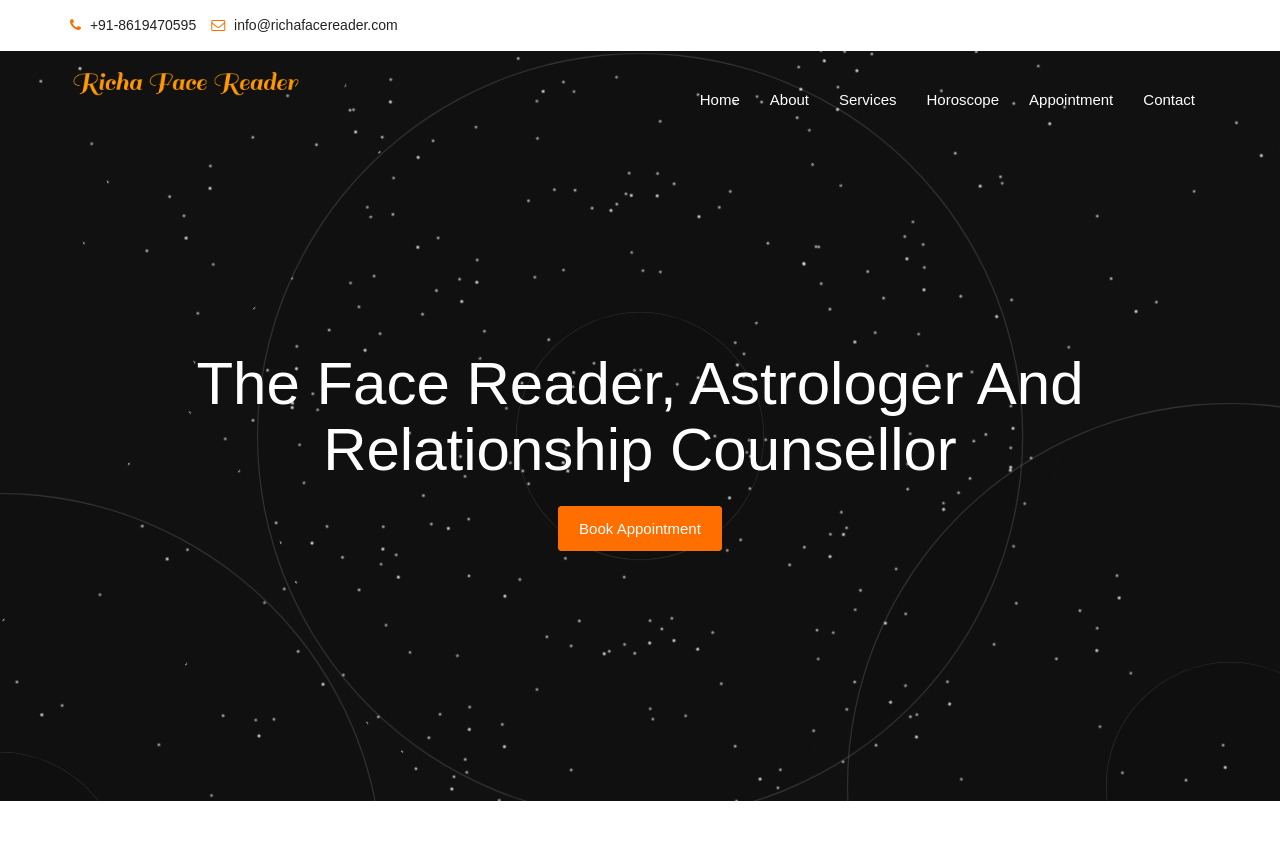
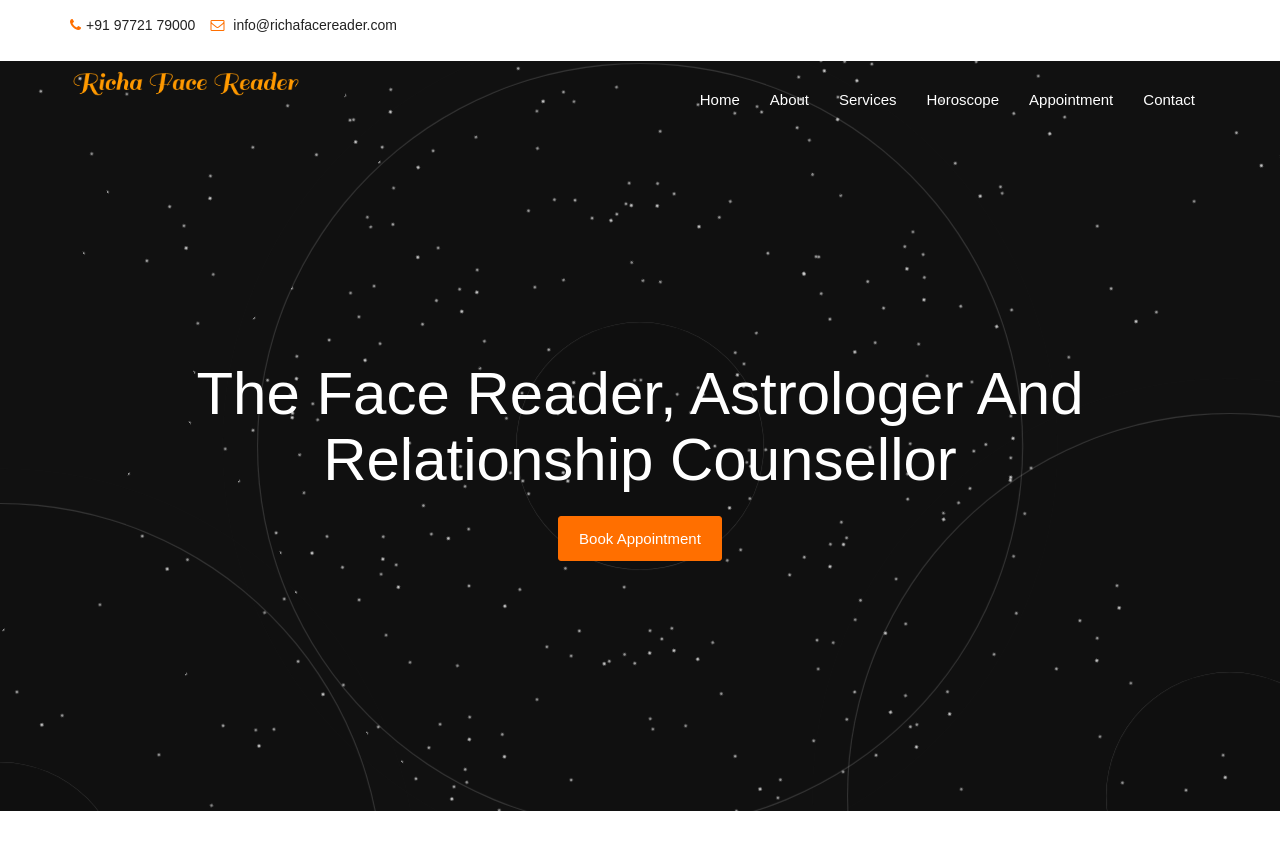
Before and after one commit to richafacereader/richafacereader.github.io, a plain HTML site: page index.html in a window 1280 px wide. Shown: the top 867 px of the page. Drawn offline with Linux system fonts and the light colour scheme; a web font is replaced by a local one.

Commit message:
Update index.html

```diff
--- a/index.html
+++ b/index.html
@@ -33,7 +33,7 @@
 			<div class="col-lg-12 col-md-12 col-sm-12 col-xs-12">
 				<div class="ast_contact_details">
 					<ul>
-						<li><i class="fa fa-phone" aria-hidden="true"></i> +91-8619470595</li>
+						<li><i class="fa fa-phone" aria-hidden="true"></i><a href="tel:+919772179000">+91 97721 79000</a></p></li>
 						<li><a href="#"><i class="fa fa-envelope-o" aria-hidden="true"></i> info@richafacereader.com</a></li>
 					</ul>
 				</div>
```
